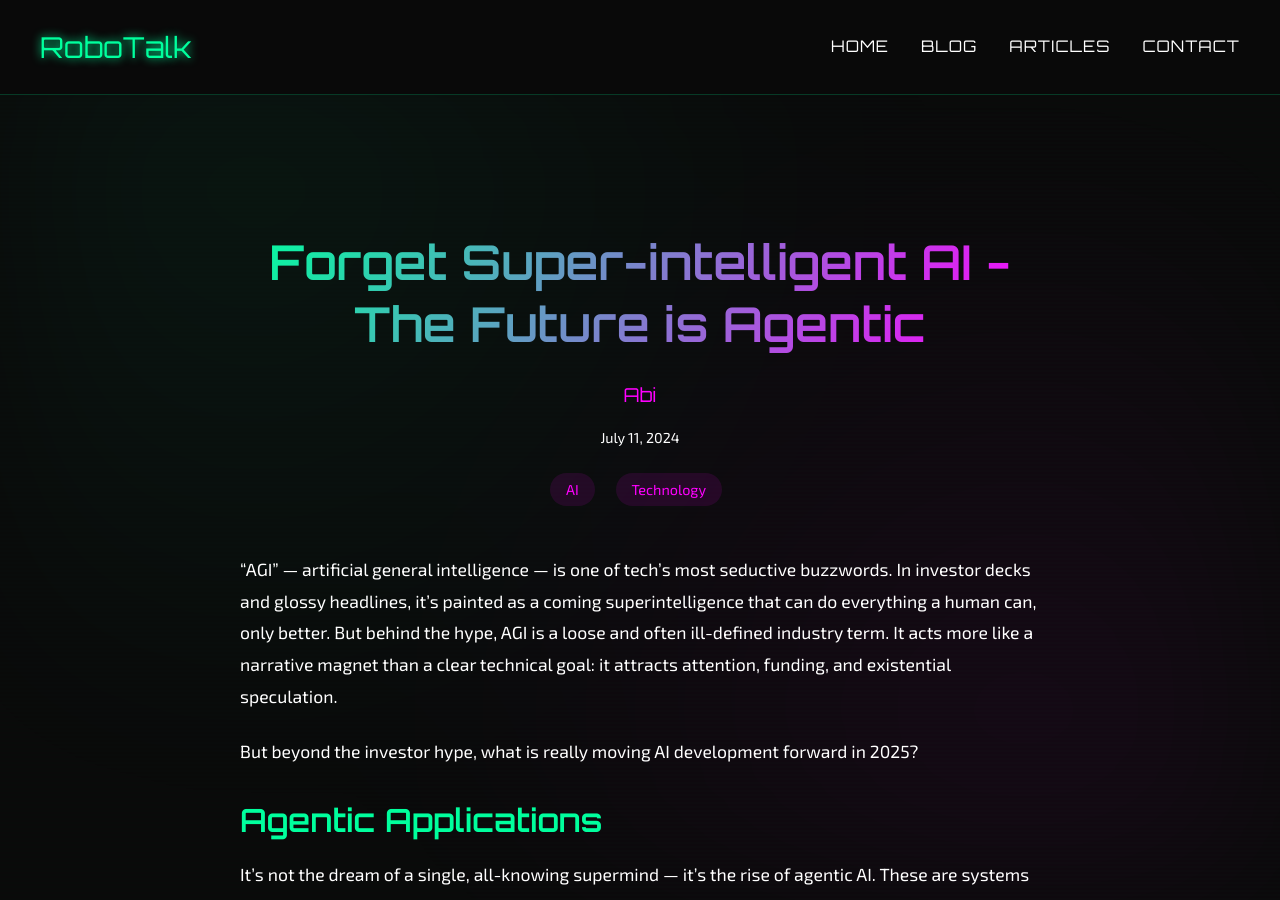
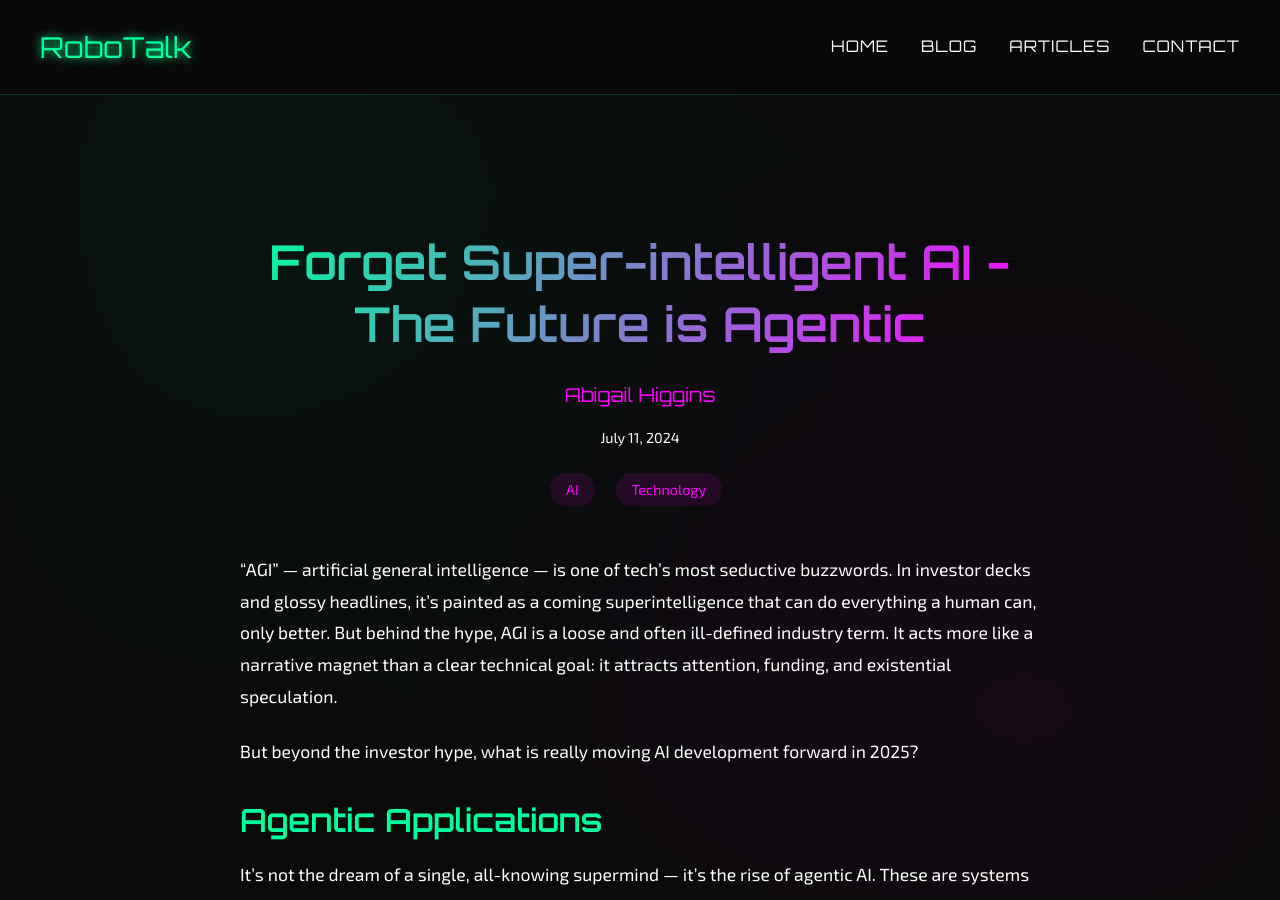
Before and after one commit to abigaillhiggins/RoboTalk, a Jekyll site: the page built from _articles/agentic-ai-future.md, in a window 1280 px wide and 900 px high. Built offline with Jekyll 4.4.1, drawn with Linux system fonts in a browser that asks for light colours.

```diff
--- a/_articles/agentic-ai-future.md
+++ b/_articles/agentic-ai-future.md
@@ -1,7 +1,7 @@
 ---
 layout: article
 title: "Forget Super-intelligent AI - The Future is Agentic"
-author: Abi
+author: Abigail Higgins
 date: 2024-07-11
 categories: [AI, Technology]
 tags: [artificial intelligence, agentic ai, future tech]
```
